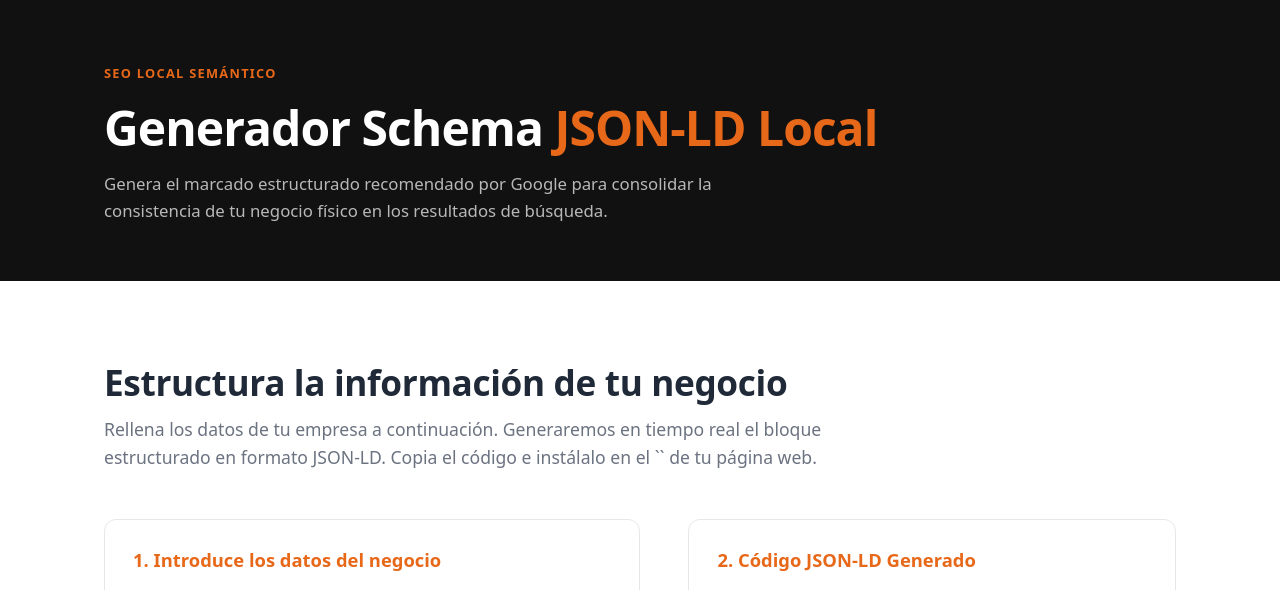
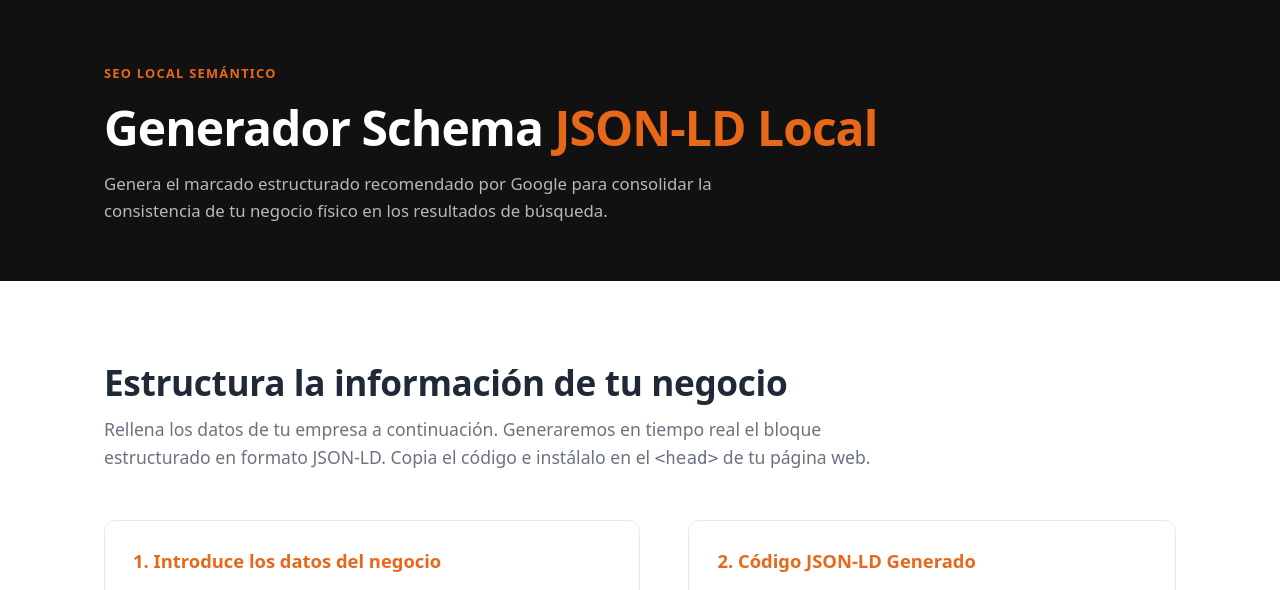
Before and after one commit to vicksWalkiria/victor-alonso.es, a PHP site: page /herramientas/generador-schema-local/ in a window 1280 px wide. Shown: the part 111-701 px from the top of the page. Run offline with PHP 8.4, Linux system fonts and the light colour scheme.

Commit message:
fix: escapada la etiqueta head en el texto descriptivo del generador schema local para evitar su desaparición en el renderizado del navegador

```diff
--- a/herramientas/generador-schema-local.php
+++ b/herramientas/generador-schema-local.php
@@ -62,7 +62,7 @@ require dirname(__DIR__) . '/includes/breadcrumbs.php';
 
       <div class="tool-intro">
         <h2>Estructura la información de tu negocio</h2>
-        <p>Rellena los datos de tu empresa a continuación. Generaremos en tiempo real el bloque estructurado en formato JSON-LD. Copia el código e instálalo en el `<head>` de tu página web.</p>
+        <p>Rellena los datos de tu empresa a continuación. Generaremos en tiempo real el bloque estructurado en formato JSON-LD. Copia el código e instálalo en el <code>&lt;head&gt;</code> de tu página web.</p>
       </div>
 
       <div class="schema-tool-grid">
```
